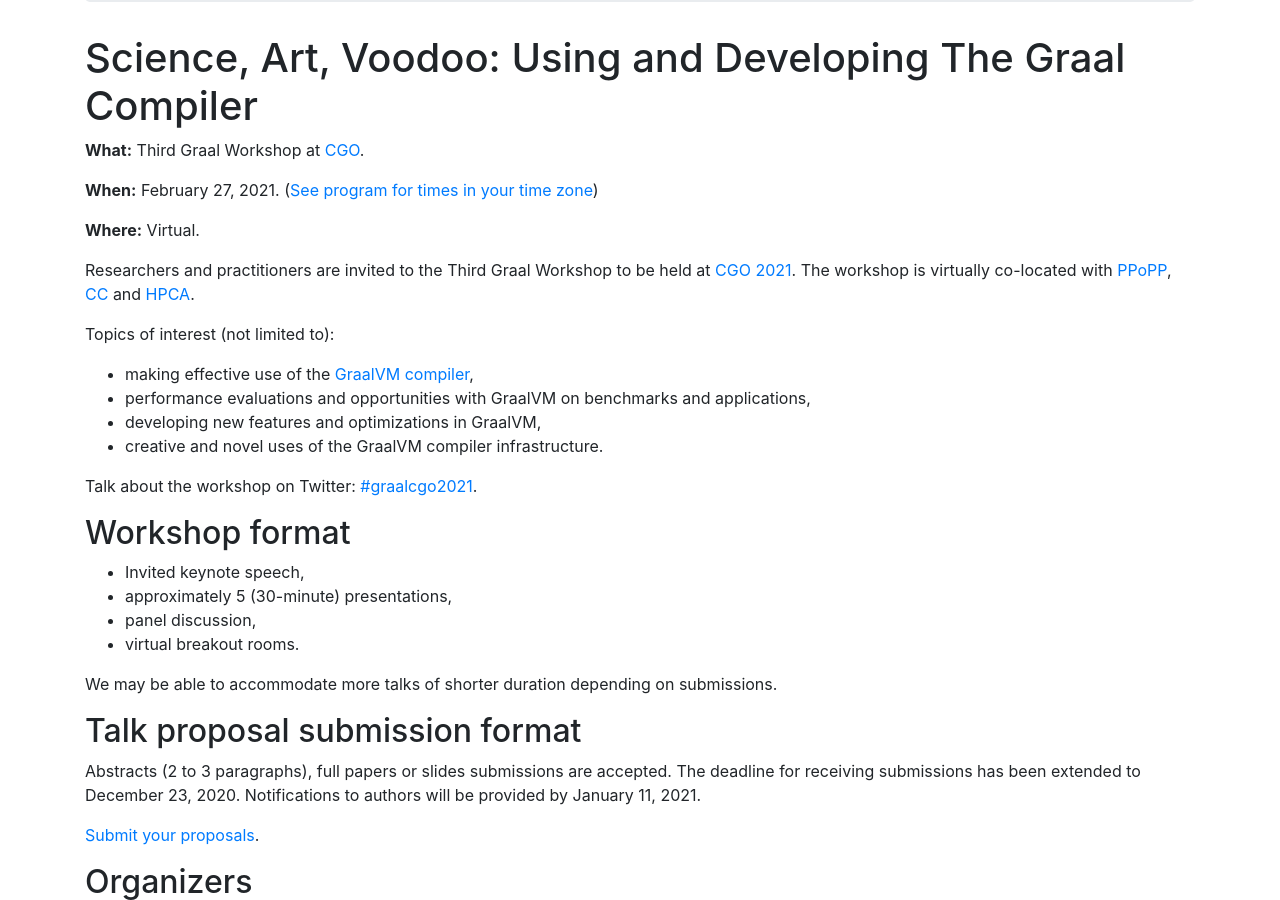
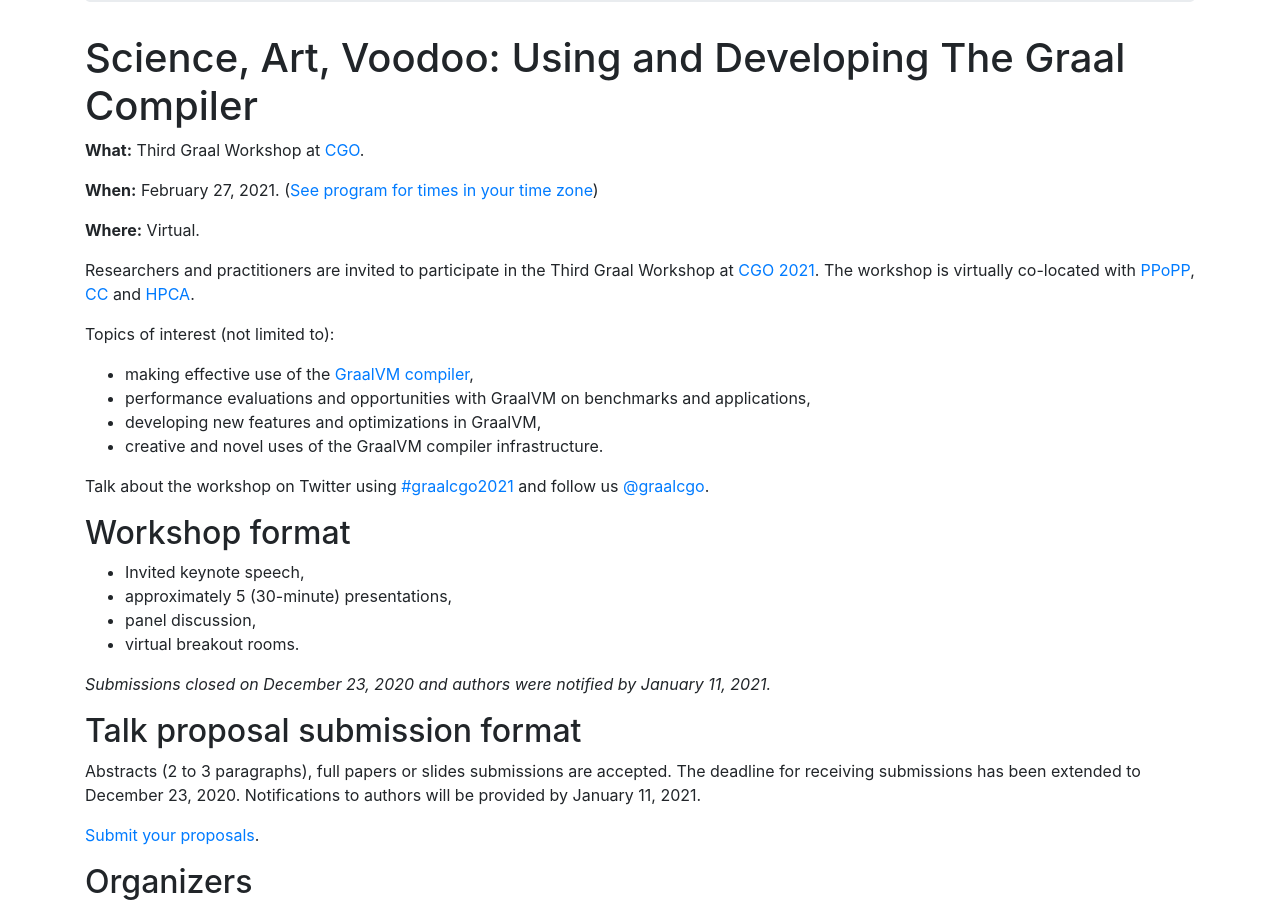
Before and after one commit to graalworkshop/graalworkshop.github.io, a Jekyll site: the page built from 2021/index.md, in a window 1280 px wide and 900 px high, scrolled down 260 px. Built offline with Jekyll 4.4.1, drawn with Linux system fonts in a browser that asks for light colours.

Commit message:
Remove link to CFP and link graalcgo Twitter

```diff
--- a/2021/index.md
+++ b/2021/index.md
@@ -11,7 +11,7 @@ title: 2021
 
 **Where:** Virtual.
 
-Researchers and practitioners are invited to the Third Graal Workshop to be held at [CGO 2021](https://conf.researchr.org/home/cgo-2021). The workshop is virtually co-located with [PPoPP](https://conf.researchr.org/home/PPoPP-2021), [CC](https://conf.researchr.org/home/CC-2021) and [HPCA](https://hpca-conf.org/2021/).
+Researchers and practitioners are invited to participate in the Third Graal Workshop at [CGO 2021](https://conf.researchr.org/home/cgo-2021). The workshop is virtually co-located with [PPoPP](https://conf.researchr.org/home/PPoPP-2021), [CC](https://conf.researchr.org/home/CC-2021) and [HPCA](https://hpca-conf.org/2021/).
 
 Topics of interest (not limited to):
 - making effective use of the [GraalVM compiler](https://github.com/oracle/graal),
@@ -19,7 +19,7 @@ Topics of interest (not limited to):
 - developing new features and optimizations in GraalVM,
 - creative and novel uses of the GraalVM compiler infrastructure.
 
-Talk about the workshop on Twitter: [#graalcgo2021](https://twitter.com/search?q=%23graalcgo2021).
+Talk about the workshop on Twitter using [#graalcgo2021](https://twitter.com/search?q=%23graalcgo2021) and follow us [@graalcgo](https://twitter.com/graalcgo).
 
 ## Workshop format
 - Invited keynote speech,
@@ -27,7 +27,7 @@ Talk about the workshop on Twitter: [#graalcgo2021](https://twitter.com/search?q
 - panel discussion,
 - virtual breakout rooms.
 
-We may be able to accommodate more talks of shorter duration depending on submissions.
+*Submissions closed on December 23, 2020 and authors were notified by January 11, 2021.*
 
 ## Talk proposal submission format
 Abstracts (2 to 3 paragraphs), full papers or slides submissions are accepted. The deadline for receiving submissions has been extended to December 23, 2020. Notifications to authors will be provided by January 11, 2021.
```
